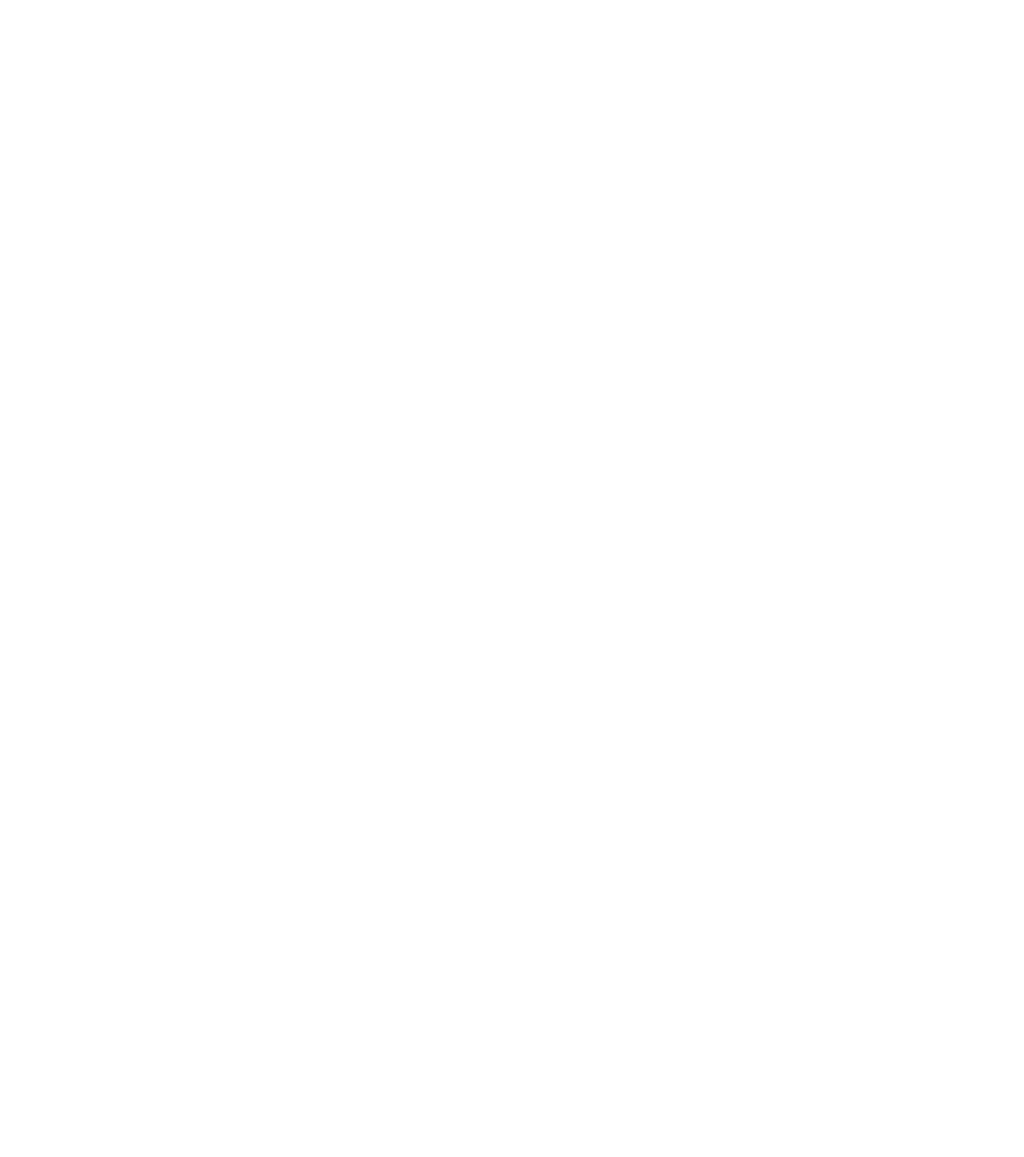
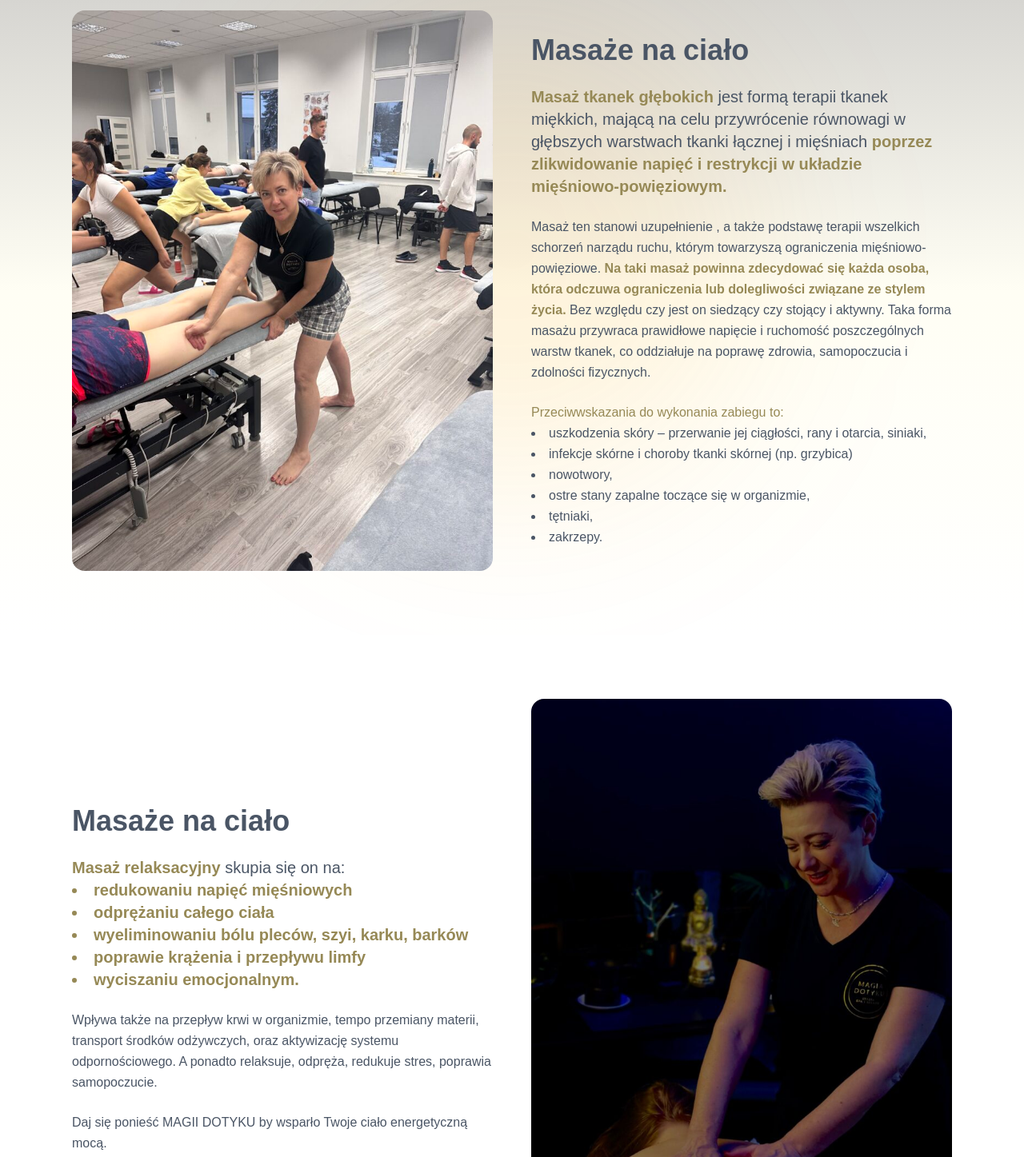
Before and after one commit to kamilhandzlik/magia_dotyku, a Next.js app in the folder frontend/: page /masaze-na-cialo in a window 1280 px wide. Before the commit this address had no page. Shown: the part 523-1970 px from the top of the page at 80% size. Before the commit the page ends 896 px from the top, so only its background shows below. Built offline with nearby package versions, Linux system fonts and the light colour scheme.

Commit message:
added masaze na cialo page and aded link to it to zabiegi component

```diff
--- a/frontend/app/components/MDcomponents/zabiegi.tsx
+++ b/frontend/app/components/MDcomponents/zabiegi.tsx
@@ -38,7 +38,7 @@ export default function Zabiegi() {
         </Link>
       </div>
       <div className="w-full max-w-[185px] mx-auto mb-4">
-        <Link href="/#" className="block group">
+        <Link href="/masaze-na-cialo" className="block group">
           <div className="relative h-[20vh] overflow-hidden rounded-full shadow-gray-400 hover:shadow-lg transition-shadow duration-300">
             <Image
               fill
--- /dev/null
+++ b/frontend/app/masaze-na-cialo/page.tsx
@@ -0,0 +1,120 @@
+"use client";
+
+import Image from "next/image";
+
+import HeroMd from "../components/Hero/HeroMd";
+import Footer from "../components/Footer/Footer";
+
+export default function MasazeNaCialo() {
+  return (
+    <>
+      <HeroMd
+        title="Masaże na ciało"
+        description="ukojenie dręczących Cię probleów"
+      />
+      <section className="relative overflow-hidden py-20 px-6 text-gray-600">
+        {/* Background */}
+        <div className="absolute inset-0 bg-gradient-to-b from-[#cfcecb] via-[#fffef4] to-white -z-10" />
+        <div className="absolute top-20 left-1/2 -translate-x-1/2 w-[600px] h-[600px] bg-amber-500/10 blur-[120px] rounded-full -z-10" />
+
+        <div className="max-w-[1100px] mx-auto grid md:grid-cols-2 gap-12 items-center">
+          <div className="relative group overflow-hidden rounded-2xl">
+            <Image
+              src="/zabiegi/zabiegi_1.png"
+              alt="szczkolenia"
+              width={500}
+              height={600}
+              className="object-cover w-full h-full transition-transform duration-500 group-hover:scale-105"
+            />
+          </div>
+
+          <div className="space-y-6 leading-relaxed">
+            <h2 className="text-4xl font-bold">Masaże na ciało</h2>
+
+            <p className="text-xl">
+              <span className="text-[#968956] font-semibold">
+                Masaż tkanek głębokich
+              </span>{" "}
+              jest formą terapii tkanek miękkich, mającą na celu przywrócenie
+              równowagi w głębszych warstwach tkanki łącznej i mięśniach{" "}
+              <span className="text-[#968956] font-semibold">
+                poprzez zlikwidowanie napięć i restrykcji w układzie
+                mięśniowo-powięziowym.
+              </span>
+            </p>
+
+            <p>
+              Masaż ten stanowi uzupełnienie , a także podstawę terapii
+              wszelkich schorzeń narządu ruchu, którym towarzyszą ograniczenia
+              mięśniowo-powięziowe.{" "}
+              <span className="text-[#968956] font-semibold">
+                Na taki masaż powinna zdecydować się każda osoba, która odczuwa
+                ograniczenia lub dolegliwości związane ze stylem życia.{" "}
+              </span>
+              Bez względu czy jest on siedzący czy stojący i aktywny. Taka forma
+              masażu przywraca prawidłowe napięcie i ruchomość poszczególnych
+              warstw tkanek, co oddziałuje na poprawę zdrowia, samopoczucia i
+              zdolności fizycznych.
+            </p>
+
+            <p>
+              <span className="text-[#968956]">
+                Przeciwwskazania do wykonania zabiegu to:
+              </span>
+              <li>
+                uszkodzenia skóry – przerwanie jej ciągłości, rany i otarcia,
+                siniaki,{" "}
+              </li>
+              <li>infekcje skórne i choroby tkanki skórnej (np. grzybica)</li>
+              <li>nowotwory, </li>
+              <li>ostre stany zapalne toczące się w organizmie, </li>
+              <li>tętniaki,</li>
+              <li>zakrzepy.</li>
+            </p>
+          </div>
+        </div>
+      </section>
+      <section className="relative overflow-hidden py-20 px-6 text-gray-600">
+        <div className="max-w-[1100px] mx-auto grid md:grid-cols-2 gap-12 items-center">
+          <div className="space-y-6 leading-relaxed">
+            <h2 className="text-4xl font-bold">Masaże na ciało</h2>
+
+            <p className="text-xl">
+              <span className="text-[#968956] font-semibold">
+                Masaż relaksacyjny
+              </span>{" "}
+              skupia się on na:
+              <span className="text-[#968956] font-semibold">
+                <li>redukowaniu napięć mięśniowych</li>
+                <li>odprężaniu całego ciała</li>
+                <li>wyeliminowaniu bólu pleców, szyi, karku, barków</li>
+                <li>poprawie krążenia i przepływu limfy</li>
+                <li>wyciszaniu emocjonalnym.</li>
+              </span>
+            </p>
+            <p>
+              Wpływa także na przepływ krwi w organizmie, tempo przemiany
+              materii, transport środków odżywczych, oraz aktywizację systemu
+              odpornościowego. A ponadto relaksuje, odpręża, redukuje stres,
+              poprawia samopoczucie.
+            </p>
+            <p>
+              Daj się ponieść MAGII DOTYKU by wsparło Twoje ciało energetyczną
+              mocą.
+            </p>
+          </div>
+          <div className="relative group overflow-hidden rounded-2xl">
+            <Image
+              src="/zabiegi/zabiegi_2.png"
+              alt="szczkolenia"
+              width={500}
+              height={600}
+              className="object-cover w-full h-full transition-transform duration-500 group-hover:scale-105"
+            />
+          </div>
+        </div>
+      </section>
+      <Footer />
+    </>
+  );
+}
```
Also changed, not shown: frontend/public/zabiegi/zabiegi_1.png (added), frontend/public/zabiegi/zabiegi_2.png (added).
